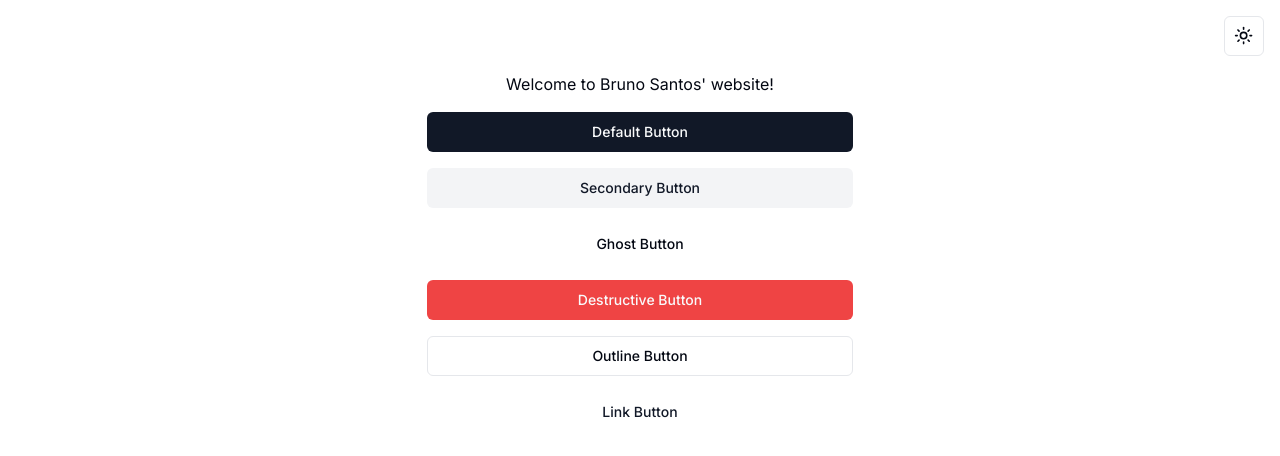
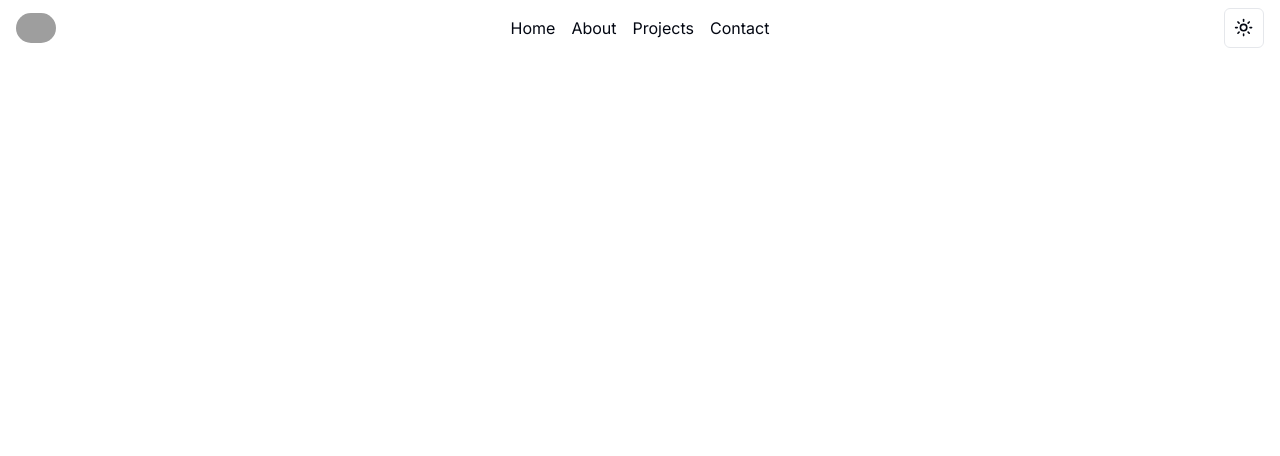
Before and after one commit to valhalla-team/Helios, a Next.js app: page / in a window 1280 px wide. Shown: the top 456 px of the page. Built offline with nearby package versions, Linux system fonts and the light colour scheme; grey boxes are pictures that could not be loaded.

Commit message:
Responsive navbar added

```diff
--- a/package.json
+++ b/package.json
@@ -9,6 +9,7 @@
     "lint": "next lint"
   },
   "dependencies": {
+    "@radix-ui/react-dialog": "^1.1.1",
     "@radix-ui/react-dropdown-menu": "^2.1.1",
     "@radix-ui/react-slot": "^1.1.0",
     "class-variance-authority": "^0.7.0",
--- a/src/app/page.tsx
+++ b/src/app/page.tsx
@@ -1,21 +1,10 @@
-import { ModeToggle } from "@/components/mode-toggle";
+import Navbar from "@/components/organisms/Navbar";
 import { Button } from "@/components/ui/button";
 
 export default function Home() {
   return (
     <main>
-      <nav className="flex justify-end p-4">
-        <ModeToggle />
-      </nav>
-      <div className="flex flex-col text-center w-1/3 mx-auto gap-4">
-        <p>Welcome to Bruno Santos' website!</p>
-        <Button variant="default">Default Button</Button>
-        <Button variant="secondary">Secondary Button</Button>
-        <Button variant="ghost">Ghost Button</Button>
-        <Button variant="destructive">Destructive Button</Button>
-        <Button variant="outline">Outline Button</Button>
-        <Button variant="link">Link Button</Button>
-      </div>
+      <Navbar />
     </main>
   );
 }
--- /dev/null
+++ b/src/components/organisms/Navbar.tsx
@@ -0,0 +1,73 @@
+"use client"
+
+import { useState } from 'react'
+import Image from 'next/image'
+import { Sheet, SheetContent, SheetTrigger } from "@/components/ui/sheet"
+import { Button } from "@/components/ui/button"
+import { MenuIcon } from 'lucide-react'
+import { ModeToggle } from '@/components/mode-toggle';
+
+const navItems = [
+  { name: 'Home', href: '#' },
+  { name: 'About', href: '#about' },
+  { name: 'Projects', href: '#projects' },
+  { name: 'Contact', href: '#contact' },
+]
+
+export default function Navbar() {
+  const [isOpen, setIsOpen] = useState(false)
+
+  return (
+    <nav className="fixed top-0 left-0 right-0 z-50 bg-background/80 backdrop-blur-sm">
+      <div className="container mx-auto px-4 py-2 flex justify-between items-center gap-4">
+        <Image
+          src="/placeholder.svg?height=40&width=40"
+          alt="Profile"
+          width={40}
+          height={40}
+          className="rounded-full"
+        />
+
+        <div className="hidden md:flex space-x-4">
+          {navItems.map((item) => (
+            <a
+              key={item.name}
+              href={item.href}
+              className="text-foreground hover:text-primary transition-colors"
+            >
+              {item.name}
+            </a>
+          ))}
+        </div>
+
+        <div className="flex items-center space-x-2">
+          <ModeToggle />
+
+          <div className="md:hidden">
+            <Sheet open={isOpen} onOpenChange={setIsOpen}>
+              <SheetTrigger asChild>
+                <Button variant="ghost" size="icon">
+                  <MenuIcon />
+                </Button>
+              </SheetTrigger>
+              <SheetContent side="right">
+                <div className="flex flex-col space-y-4 mt-4">
+                  {navItems.map((item) => (
+                    <a
+                      key={item.name}
+                      href={item.href}
+                      className="text-foreground hover:text-primary transition-colors"
+                      onClick={() => setIsOpen(false)}
+                    >
+                      {item.name}
+                    </a>
+                  ))}
+                </div>
+              </SheetContent>
+            </Sheet>
+          </div>
+        </div>
+      </div>
+    </nav>
+  );
+}
--- /dev/null
+++ b/src/components/ui/sheet.tsx
@@ -0,0 +1,140 @@
+"use client"
+
+import * as React from "react"
+import * as SheetPrimitive from "@radix-ui/react-dialog"
+import { cva, type VariantProps } from "class-variance-authority"
+import { X } from "lucide-react"
+
+import { cn } from "@/lib/utils"
+
+const Sheet = SheetPrimitive.Root
+
+const SheetTrigger = SheetPrimitive.Trigger
+
+const SheetClose = SheetPrimitive.Close
+
+const SheetPortal = SheetPrimitive.Portal
+
+const SheetOverlay = React.forwardRef<
+  React.ElementRef<typeof SheetPrimitive.Overlay>,
+  React.ComponentPropsWithoutRef<typeof SheetPrimitive.Overlay>
+>(({ className, ...props }, ref) => (
+  <SheetPrimitive.Overlay
+    className={cn(
+      "fixed inset-0 z-50 bg-black/80  data-[state=open]:animate-in data-[state=closed]:animate-out data-[state=closed]:fade-out-0 data-[state=open]:fade-in-0",
+      className
+    )}
+    {...props}
+    ref={ref}
+  />
+))
+SheetOverlay.displayName = SheetPrimitive.Overlay.displayName
+
+const sheetVariants = cva(
+  "fixed z-50 gap-4 bg-background p-6 shadow-lg transition ease-in-out data-[state=open]:animate-in data-[state=closed]:animate-out data-[state=closed]:duration-300 data-[state=open]:duration-500",
+  {
+    variants: {
+      side: {
+        top: "inset-x-0 top-0 border-b data-[state=closed]:slide-out-to-top data-[state=open]:slide-in-from-top",
+        bottom:
+          "inset-x-0 bottom-0 border-t data-[state=closed]:slide-out-to-bottom data-[state=open]:slide-in-from-bottom",
+        left: "inset-y-0 left-0 h-full w-3/4 border-r data-[state=closed]:slide-out-to-left data-[state=open]:slide-in-from-left sm:max-w-sm",
+        right:
+          "inset-y-0 right-0 h-full w-3/4  border-l data-[state=closed]:slide-out-to-right data-[state=open]:slide-in-from-right sm:max-w-sm",
+      },
+    },
+    defaultVariants: {
+      side: "right",
+    },
+  }
+)
+
+interface SheetContentProps
+  extends React.ComponentPropsWithoutRef<typeof SheetPrimitive.Content>,
+    VariantProps<typeof sheetVariants> {}
+
+const SheetContent = React.forwardRef<
+  React.ElementRef<typeof SheetPrimitive.Content>,
+  SheetContentProps
+>(({ side = "right", className, children, ...props }, ref) => (
+  <SheetPortal>
+    <SheetOverlay />
+    <SheetPrimitive.Content
+      ref={ref}
+      className={cn(sheetVariants({ side }), className)}
+      {...props}
+    >
+      {children}
+      <SheetPrimitive.Close className="absolute right-4 top-4 rounded-sm opacity-70 ring-offset-background transition-opacity hover:opacity-100 focus:outline-none focus:ring-2 focus:ring-ring focus:ring-offset-2 disabled:pointer-events-none data-[state=open]:bg-secondary">
+        <X className="h-4 w-4" />
+        <span className="sr-only">Close</span>
+      </SheetPrimitive.Close>
+    </SheetPrimitive.Content>
+  </SheetPortal>
+))
+SheetContent.displayName = SheetPrimitive.Content.displayName
+
+const SheetHeader = ({
+  className,
+  ...props
+}: React.HTMLAttributes<HTMLDivElement>) => (
+  <div
+    className={cn(
+      "flex flex-col space-y-2 text-center sm:text-left",
+      className
+    )}
+    {...props}
+  />
+)
+SheetHeader.displayName = "SheetHeader"
+
+const SheetFooter = ({
+  className,
+  ...props
+}: React.HTMLAttributes<HTMLDivElement>) => (
+  <div
+    className={cn(
+      "flex flex-col-reverse sm:flex-row sm:justify-end sm:space-x-2",
+      className
+    )}
+    {...props}
+  />
+)
+SheetFooter.displayName = "SheetFooter"
+
+const SheetTitle = React.forwardRef<
+  React.ElementRef<typeof SheetPrimitive.Title>,
+  React.ComponentPropsWithoutRef<typeof SheetPrimitive.Title>
+>(({ className, ...props }, ref) => (
+  <SheetPrimitive.Title
+    ref={ref}
+    className={cn("text-lg font-semibold text-foreground", className)}
+    {...props}
+  />
+))
+SheetTitle.displayName = SheetPrimitive.Title.displayName
+
+const SheetDescription = React.forwardRef<
+  React.ElementRef<typeof SheetPrimitive.Description>,
+  React.ComponentPropsWithoutRef<typeof SheetPrimitive.Description>
+>(({ className, ...props }, ref) => (
+  <SheetPrimitive.Description
+    ref={ref}
+    className={cn("text-sm text-muted-foreground", className)}
+    {...props}
+  />
+))
+SheetDescription.displayName = SheetPrimitive.Description.displayName
+
+export {
+  Sheet,
+  SheetPortal,
+  SheetOverlay,
+  SheetTrigger,
+  SheetClose,
+  SheetContent,
+  SheetHeader,
+  SheetFooter,
+  SheetTitle,
+  SheetDescription,
+}
```
Also changed, not shown: 1 other file (tests, documents, lock files or other folders).
